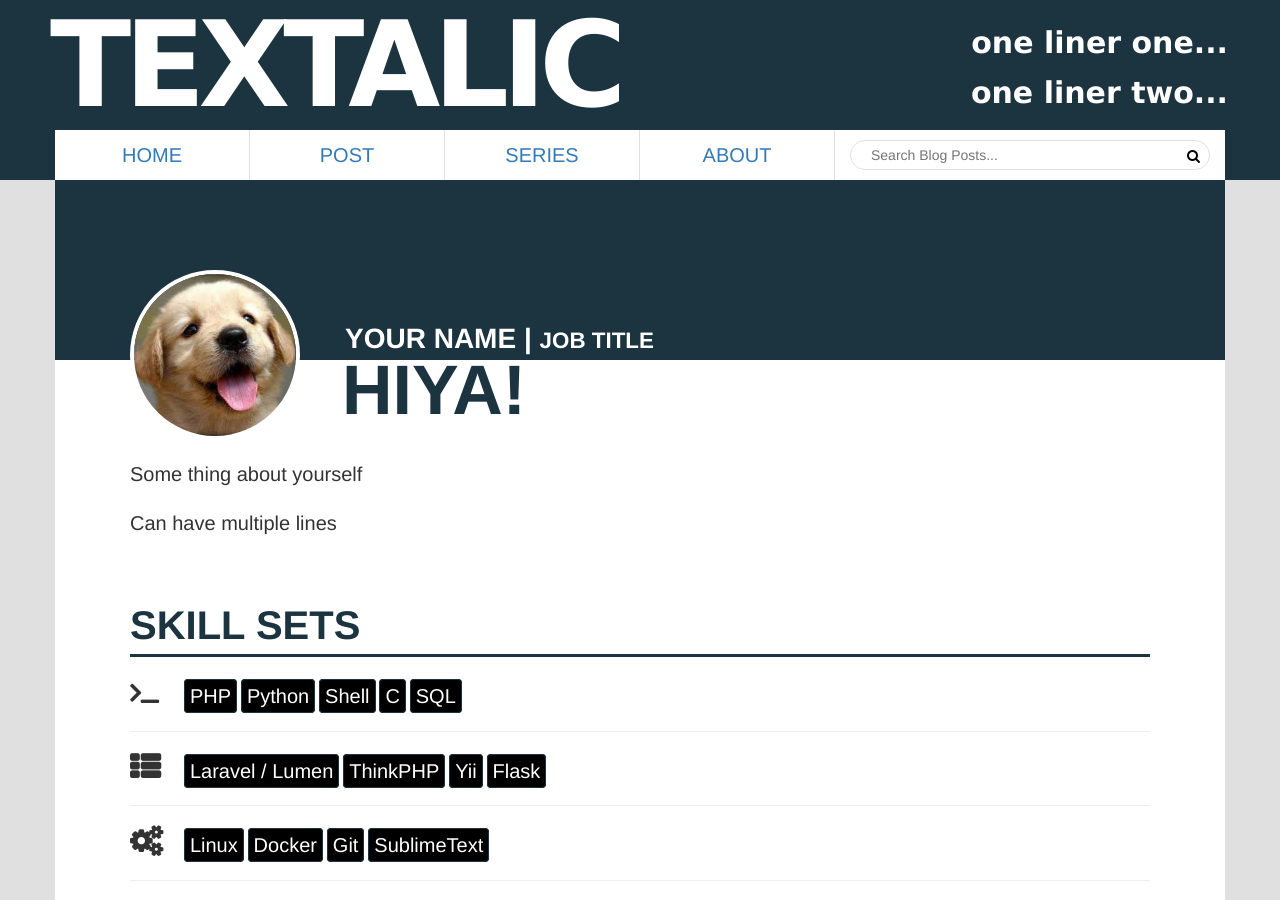
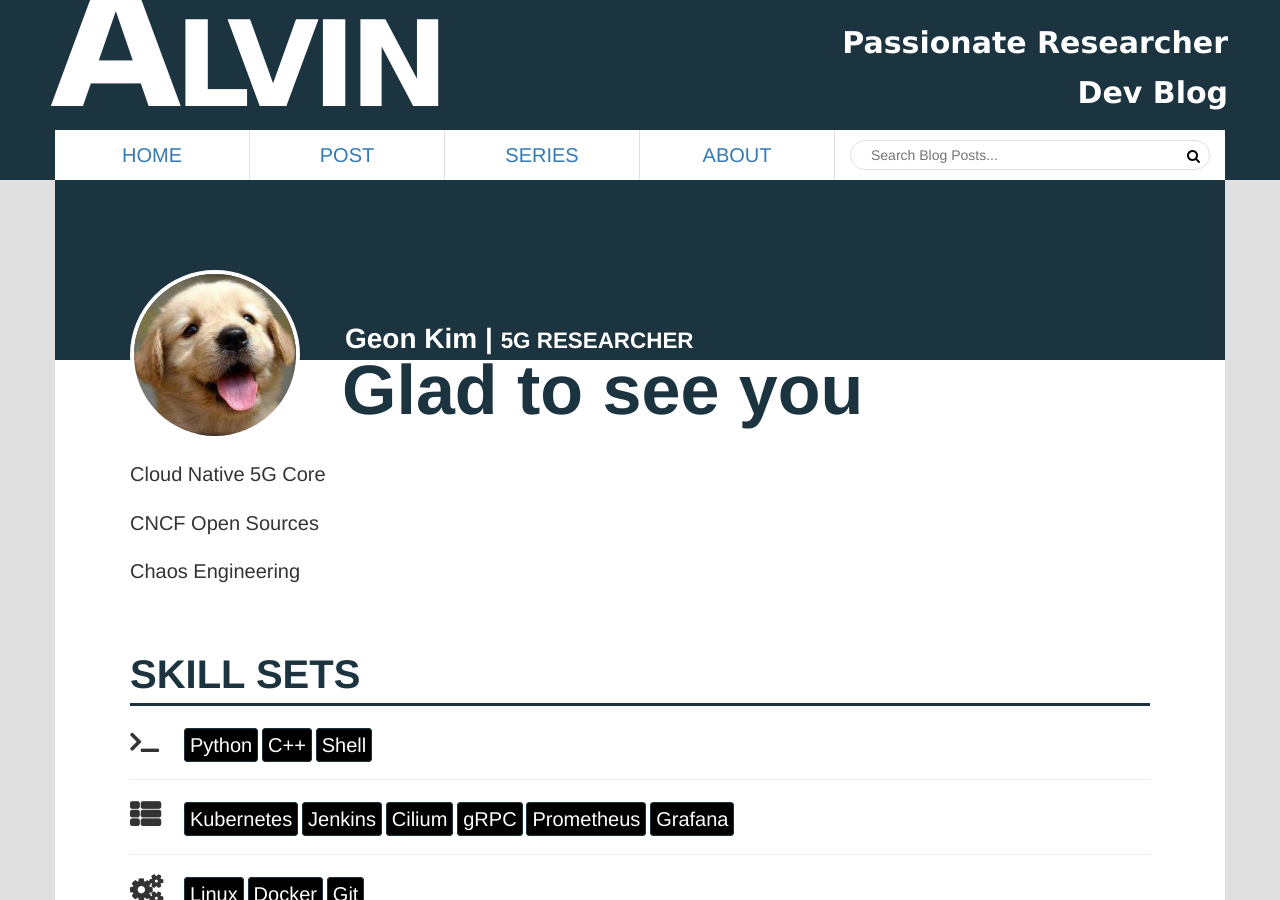
Before and after one commit to unifreak/jekyll-theme-textalic, a Jekyll site: the page built from about/index.html, in a window 1280 px wide and 900 px high. Built offline with Jekyll 4.4.1, drawn with Linux system fonts in a browser that asks for light colours; some of the changed text lies outside the part shown.

Commit message:
fixed blog

```diff
--- a/_config.yml
+++ b/_config.yml
@@ -21,12 +21,12 @@ permalink: /:categories/:title
 excerpt_separator: "[-----]"
 
 url: https://41vin.github.io # Required: replace this with your domain
-name: textalic # Required: will be displayed on every page's header
-title: site title # Required: site's default title
+name: Alvin # Required: will be displayed on every page's header
+title: Alvin's Blog # Required: site's default title
 shout: # Required: **TWO** lines, will be displayed on page's header.
-  - one liner one...
-  - one liner two...
-description: "Some short description on your site" # Required
+  - Passionate Researcher
+  - Dev Blog
+description: "Alvin's Dev Blog" # Required
 
 disqus:
   comments: false # Global toggle on/off disqus comment
--- a/_data/me.yml
+++ b/_data/me.yml
@@ -1,27 +1,43 @@
 # These data will be shown in /about page and every page footer
 # Replace these with your own personal info
 
-name: "YOUR NAME"
-job: "Job Title"
-hi: "HIYA!"
+name: "Geon Kim"
+job: "5G Researcher"
+hi: "Glad to see you"
 avatar_img: "/assets/img/me.png" # path to your avatar
 intro:
-  - "Some thing about yourself"
-  - "Can have multiple lines"
+  - "Cloud Native 5G Core"
+  - "CNCF Open Sources"
+  - "Chaos Engineering"
 skills:
   - name: "Programming"
     icon-class: "fa fa-terminal"
-    list: ["PHP", "Python", "Shell", "C", "SQL"]
+    list: ["Python", "C++", "Shell"]
   - name: "Framework"
     icon-class: "fa fa-th-list"
-    list: ["Laravel / Lumen", "ThinkPHP", "Yii", "Flask"]
+    list: ["Kubernetes", "Jenkins", "Cilium", "gRPC", "Prometheus", "Grafana"]
   - name: "Tools"
     icon-class: "fa fa-cogs"
-    list: ["Linux", "Docker", "Git", "SublimeText"]
+    list: ["Linux", "Docker", "Git"]
 
-display_name: "YOUR NAME"
+display_name: "Geon Kim"
 contact:
-  - {name: "Mobile", icon-class: "fa fa-phone-square", text: "123 4567 8910", link: "tel: 123 4567 8010"}
-  - {name: "Email", icon-class: "fa fa-envelope", text: "example@example.com", link: "mailto: example@example.com"}
+  - {
+      name: "Mobile",
+      icon-class: "fa fa-phone-square",
+      text: "010 8011 9415",
+      link: "tel: 010 8011 9415",
+    }
+  - {
+      name: "Email",
+      icon-class: "fa fa-envelope",
+      text: "erudite.gun@gmail.com",
+      link: "mailto: erudite.gun@gmail.com",
+    }
 social:
-  - {name: "GitHub", icon-class: "fa fa-github-square", text: "https://github.com", link: "https://github.com"}
+  - {
+      name: "GitHub",
+      icon-class: "fa fa-github-square",
+      text: "My Github",
+      link: "https://github.com/41vin",
+    }
```
Also changed, not shown: _posts/2019-12-25-Blogging.md (+1 -1 lines).
